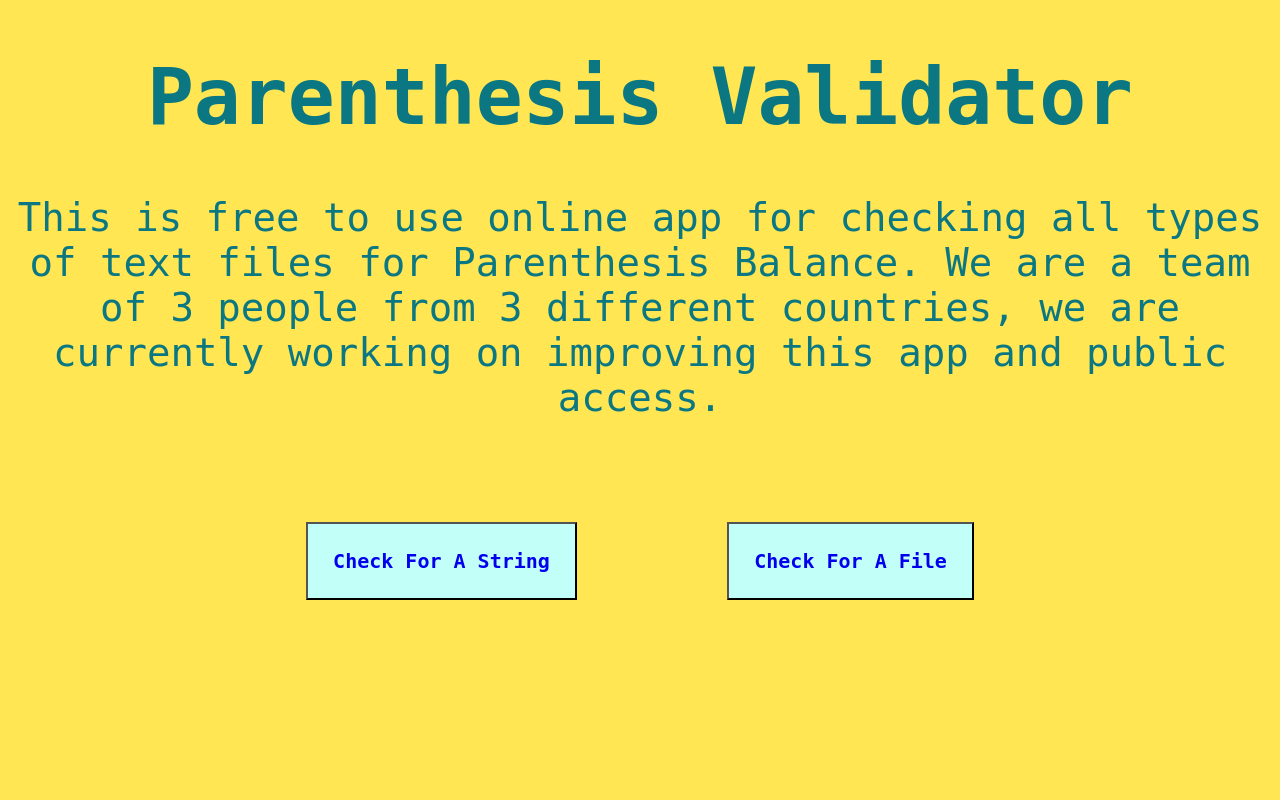
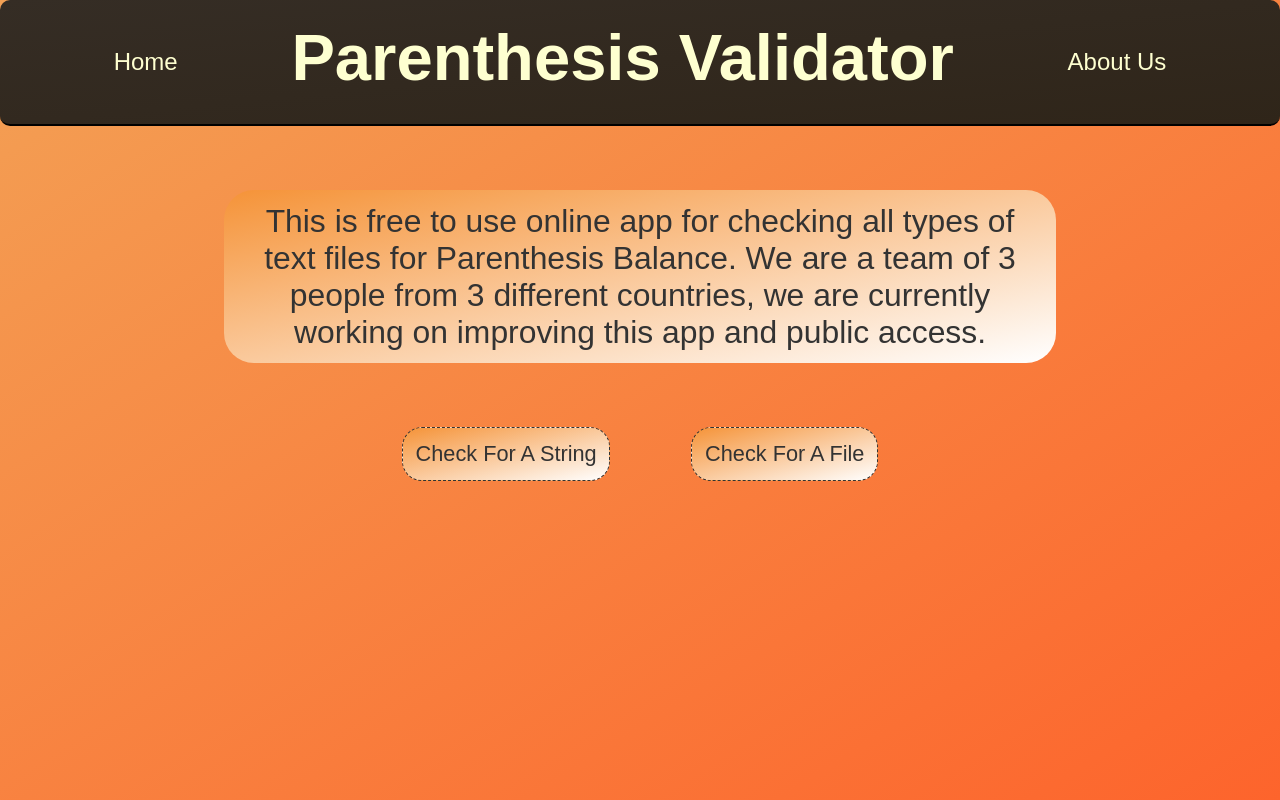
Before and after one commit to jlangner15/parenthesisCheck, a Flask app: page / in a window 1280 px wide. Run offline with Flask 2, Linux system fonts and the light colour scheme.

Commit message:
Updated Front-End

```diff
--- a/static/css/main.css
+++ b/static/css/main.css
@@ -1,23 +1,89 @@
+*
+{
+    margin: 0;
+    padding: 0;
+    box-sizing: inherit;
+}
+
+html
+{
+    font-size: 90.5%;
+    box-sizing: border-box;
+ }
+
 body
 {
-    background-color: #FFE652;
-    font-family: monospace;
+    font-family: sans-serif;
+    color: #333;
+    height: 100vh;
+    position: relative;
     text-align: center;
-    font-size: 3em;
-    color: #0b7783;
+    background: linear-gradient(to top left, #fd642c, #f3a155);
 }
 
-button
+h1
 {
-    background-color: #C2FFF9;
-    padding: 2%;
-    margin: 5%;
+    margin-top: 3%;
+    font-size: 4.5rem;
+    color: rgb(254, 255, 208);
+    margin-bottom: 2rem;
+}
+
+p
+{
+    font-size: 2.2rem;
 }
 
 a
 {
+    color: rgb(254, 255, 208);
     text-decoration: none;
-    font-size: 1.5em;
-    font-weight: 550;
-    font-family: monospace;
 }
+
+.navbar
+{
+    display: flex;
+    align-items: center;
+    justify-content: stretch;
+    border-bottom: 2px solid black;
+    margin-bottom: 5%;
+    border-radius: 10px;
+    background: linear-gradient(to top left, #2F2519, #352d25);
+
+}
+
+.element
+{
+    font-size: x-large;
+    margin: auto;
+}
+
+.box
+{
+    width: 65%;
+    margin: auto;
+    border-radius: 30px;
+    padding: 1%;
+    background: linear-gradient(to top left, #ffffff, #f59338);
+    margin-bottom: 2%;
+}
+
+.input_btn
+{
+    border-radius: 20px;
+    font-size: 1.5rem;
+    padding: 1%;
+    margin: 3%;
+    border: 1px dashed #333;
+    background: linear-gradient(to top left, #ffffff, #f59338);
+}
+
+.input_btn :hover
+{
+    color: black;
+}
+
+button a
+{
+    color: #333;
+}
--- a/templates/home.html
+++ b/templates/home.html
@@ -7,26 +7,28 @@
 </head>
 <body>
   <header>
+    <nav class="navbar">
+      <div class="element">
+        <a href="Home">Home</a>
+      </div>
+      <div>
         <h1>
           Parenthesis Validator
         </h1>
-      <p>
+      </div>
+      <div class="element">
+        <a href="About Us">About Us</a>
+      </div>
+    </nav>
+  </header>
+
+  <section class="user_input">
+    <p class="box">
       This is free to use online app for checking all types of text files for Parenthesis Balance.
       We are a team of 3 people from 3 different countries, we are currently working on improving this app and public access.
     </p>
-      <section>
-        <button><a href="{{ url_for('string') }}">Check For A String</a></button>
-        <button><a href="{{ url_for('file') }}">Check For A File</a></button>
+    <button class="input_btn"><a href="{{ url_for('string') }}">Check For A String</a></button>
+    <button class="input_btn"><a href="{{ url_for('file') }}">Check For A File</a></button>
   </section>
-    </header>
 </body>
 </html>
-
-<!--
-    <strong><nav>
-              <ul class="menu">
-                <ul><a href="{{ url_for('string') }}">String Check</a></ul>
-                <ul><a href="{{ url_for('file') }}">File Check</a></ul>
-              </ul>
-            </nav></strong>
--->
--- a/templates/string.html
+++ b/templates/string.html
@@ -21,10 +21,10 @@
     <br>
 
     {% for string in string %}
-        <a>String:</a>
+        <a>String :</a>
         <a>{{ string.content }}</a>
         <br>
-        <Outcome>Balanced:</Outcome>
+        <Outcome>Balanced :</Outcome>
         <a>{{ string.isBalanced }}</a>
     {% endfor %}
 
```
Lines whose indentation alone changed are shown as unchanged.
